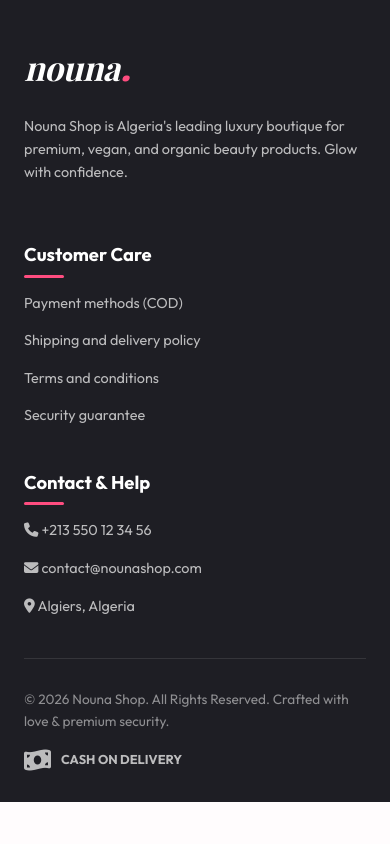
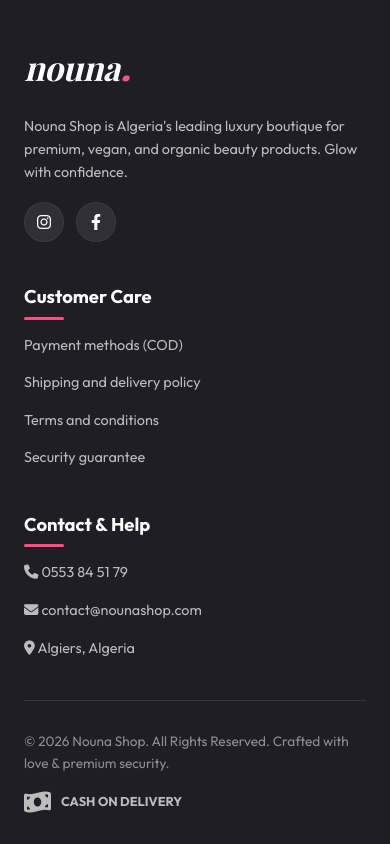
Before and after one commit to castarokio/nouna-shop, a website: page public/index.html in a window 390 px wide. Shown: the part 1047-1891 px from the top of the page. Before the commit the page ends 1849 px from the top, so only its background shows below. Drawn offline with nearby package versions, Linux system fonts and the light colour scheme; no server answers; a web font is replaced by a local one.

Commit message:
Update footer with social buttons and new contact phone number

```diff
--- a/public/index.html
+++ b/public/index.html
@@ -154,6 +154,14 @@
             nouna<span class="logo-dot">.</span>
           </a>
           <p class="footer-text">Nouna Shop is Algeria's leading luxury boutique for premium, vegan, and organic beauty products. Glow with confidence.</p>
+          <div class="footer-socials">
+            <a href="https://www.instagram.com/nouna_shop_dz/" target="_blank" rel="noopener" class="social-icon-btn" aria-label="Instagram">
+              <i class="fa-brands fa-instagram"></i>
+            </a>
+            <a href="https://www.facebook.com/profile.php?id=61578620558382&mibextid=wwXIfr&rdid=W5kdfyP4ihghlnvN&share_url=https%3A%2F%2Fweb.facebook.com%2Fshare%2F1FHsxRyU2e%2F%3Fmibextid%3DwwXIfr%26_rdc%3D1%26_rdr&_rdc=1&_rdr" target="_blank" rel="noopener" class="social-icon-btn" aria-label="Facebook">
+              <i class="fa-brands fa-facebook-f"></i>
+            </a>
+          </div>
         </div>
         <div>
           <h3 class="footer-col-title">Customer Care</h3>
@@ -167,7 +175,7 @@
         <div>
           <h3 class="footer-col-title">Contact & Help</h3>
           <ul class="footer-links">
-            <li><span class="footer-link"><i class="fa-solid fa-phone"></i> +213 550 12 34 56</span></li>
+            <li><span class="footer-link"><i class="fa-solid fa-phone"></i> 0553 84 51 79</span></li>
             <li><span class="footer-link"><i class="fa-solid fa-envelope"></i> contact@nounashop.com</span></li>
             <li><span class="footer-link"><i class="fa-solid fa-location-dot"></i> Algiers, Algeria</span></li>
           </ul>
--- a/public/style.css
+++ b/public/style.css
@@ -1759,6 +1759,34 @@ body {
   margin-top: auto;
 }
 
+/* Footer Social Media Buttons */
+.footer-socials {
+  margin-top: 18px;
+  display: flex;
+  gap: 12px;
+}
+
+.social-icon-btn {
+  color: var(--white) !important;
+  background: rgba(255, 255, 255, 0.08);
+  width: 40px;
+  height: 40px;
+  border-radius: 50%;
+  display: flex;
+  align-items: center;
+  justify-content: center;
+  transition: var(--transition);
+  text-decoration: none;
+  border: 1px solid rgba(255, 255, 255, 0.05);
+}
+
+.social-icon-btn:hover {
+  background-color: var(--primary) !important;
+  color: var(--white) !important;
+  transform: translateY(-4px);
+  box-shadow: 0 5px 15px rgba(255, 77, 128, 0.3);
+}
+
 .footer-grid {
   max-width: 1200px;
   margin: 0 auto;
```
Also changed, not shown: public/product.html (+9 -1 lines).
